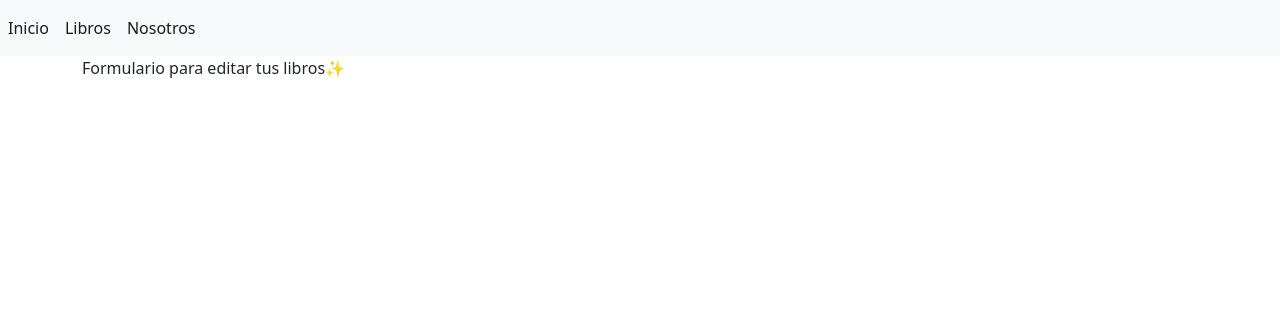
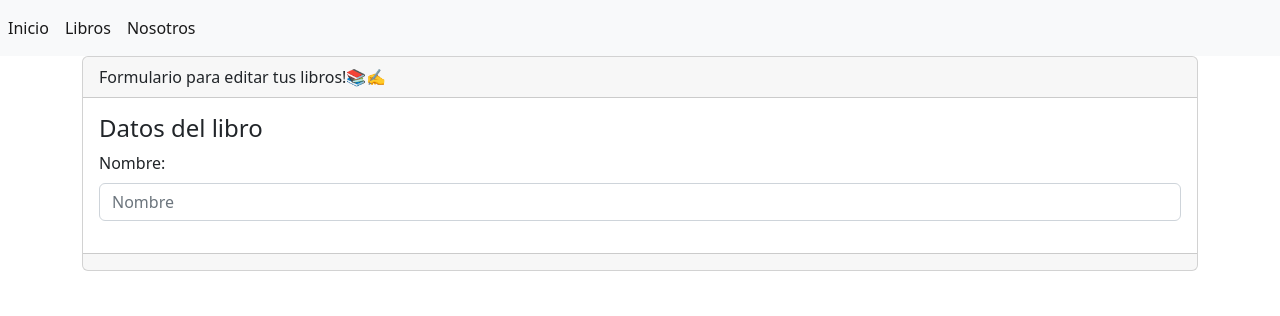
Before and after one commit to MigerIII/Biblioteca-Magica-de-Miger, a Django app: template libreria/templates/libros/editar.html in a window 1280 px wide. Shown: the top 316 px of the page. Run offline with Django 3.2, Linux system fonts and the light colour scheme; the template is opened without the code that fills it, so the values that code supplies are empty.

Commit message:
botones crear y editar

```diff
--- a/libreria/templates/libros/editar.html
+++ b/libreria/templates/libros/editar.html
@@ -4,6 +4,20 @@
 
 {% block contenido %}
 
-Formulario para editar tus libros✨
+
+<div class="card">
+    <div class="card-header">
+        Formulario para editar tus libros!📚✍
+    </div>
+    <div class="card-body">
+        <h4 class="card-title">Datos del libro</h4>
+
+        {% include 'libros/form.html' %}
+
+    </div>
+    <div class="card-footer text-muted">
+
+    </div>
+</div>
 
 {% endblock %}
--- a/libreria/urls.py
+++ b/libreria/urls.py
@@ -5,5 +5,7 @@ urlpatterns = [
     path('inicio', views.inicio, name='inicio'),
     path('nosotros', views.nosotros, name='nosotros'),
     path('libros',views.libros, name='libros'),
-    path('libros/crear',views.crear, name='crear')
+    path('libros/crear',views.crear, name='crear'),
+    path('libros/editar',views.editar, name='editar')
+
 ]
--- a/libreria/views.py
+++ b/libreria/views.py
@@ -3,10 +3,16 @@ from django.http import HttpResponse
 # Create your views here.
 def inicio(request):
     return render(request,'inicio.html')
+
 def nosotros(request):
     return render(request,'nosotros.html')
 
+
 def libros(request):
     return render(request,'libros/index.html')
+
 def crear(request):
     return render(request, 'libros/crear.html')
+
+def editar(request):
+    return render(request, 'libros/editar.html')
```
Also changed, not shown: libreria/templates/libros/index.html (+8 -2 lines).
